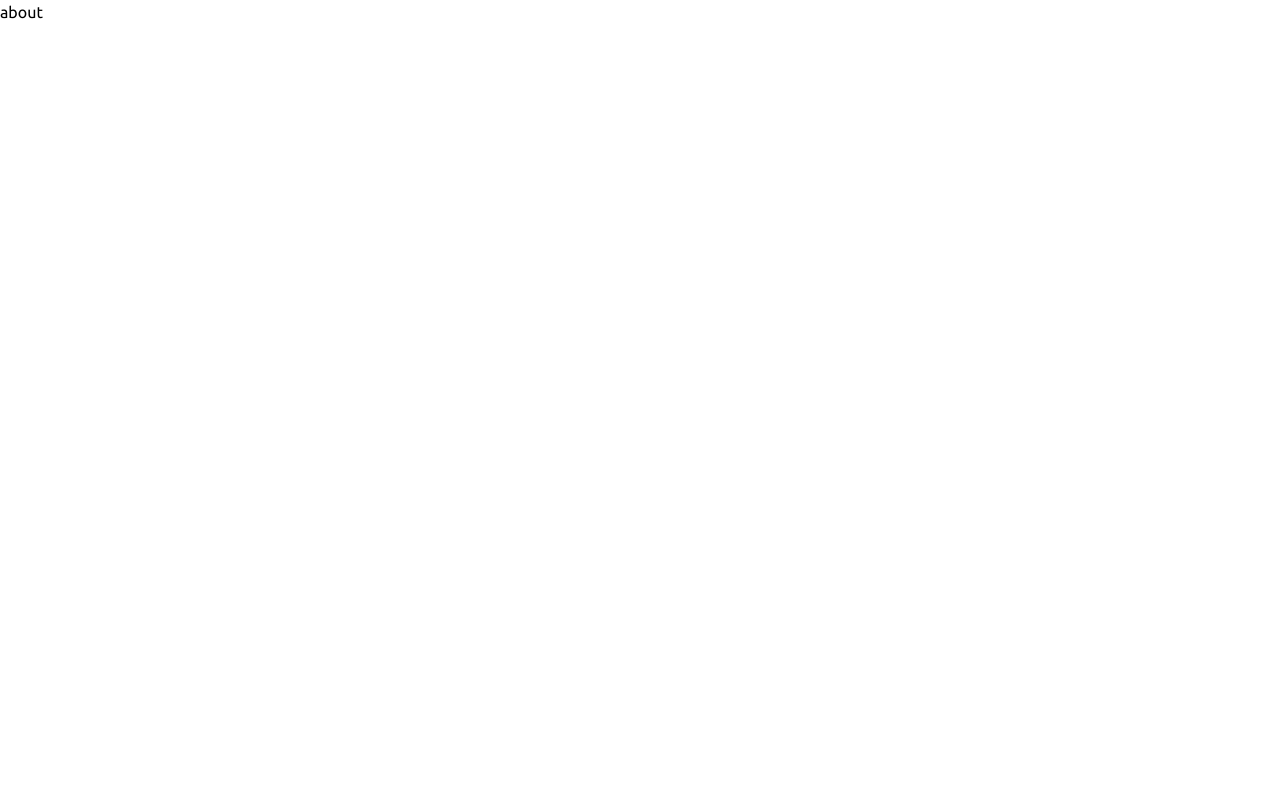
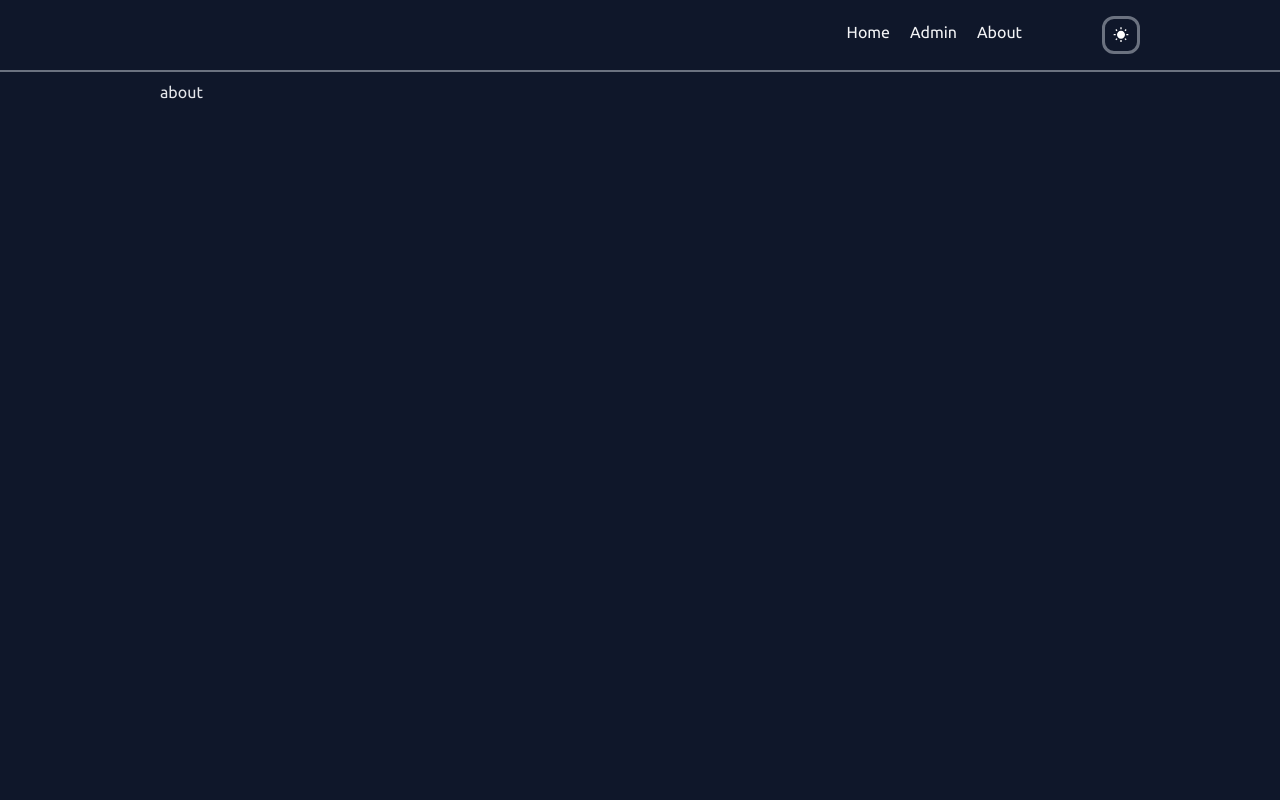
Before and after one commit to nanoweeb/weeblog, a Next.js app: page /about in a window 1280 px wide. Shown: the top 800 px of the page. Built offline with nearby package versions, Linux system fonts and the light colour scheme.

Commit message:
add about

```diff
--- a/pages/about.js
+++ b/pages/about.js
@@ -1,3 +1,13 @@
+import Layout from "../components/Layout";
+
 export default function about() {
-  return <div>about</div>;
+  return (
+    <Layout>
+      <div className="w-full bg-[#0F172A] pb-24">
+        <div className="max-w-[1000px] h-screen text-gray-200 bg-[#0F172A] pt-20 px-5 mx-auto">
+          <h1>about</h1>
+        </div>
+      </div>
+    </Layout>
+  );
 }
```
